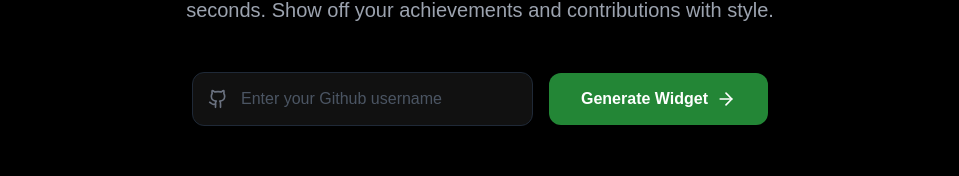
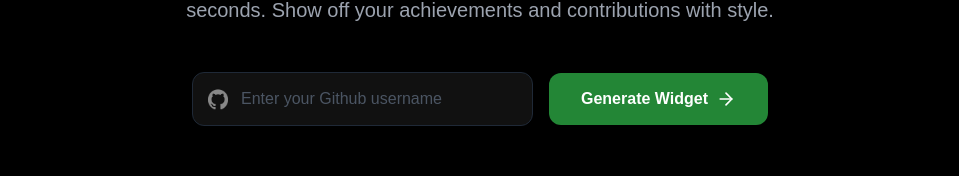
Before and after one commit to greptileai/profile-widget, a Next.js app: page / in a window 1280 px wide. Shown: the part 340-516 px from the top of the page, without its empty margins (160-1119 px from the left). Built offline with nearby package versions, Linux system fonts and the light colour scheme.

Commit message:
change homepage icon

```diff
--- a/components/home-page.tsx
+++ b/components/home-page.tsx
@@ -4,8 +4,9 @@
 import { useRouter } from 'next/navigation'
 import { motion } from 'framer-motion'
 import Link from 'next/link'
-import { Github, ArrowRight, Zap, PartyPopper, Code } from 'lucide-react'
+import {ArrowRight, Zap, PartyPopper, Code } from 'lucide-react'
 import LoadingSkeleton from '@/components/loading-skeleton'
+import Image from 'next/image'
 
 export default function HomePage() {
   const [username, setUsername] = useState('')
@@ -68,7 +69,14 @@
           className="flex items-center justify-center gap-4 w-full max-w-xl mx-auto mb-16"
         >
           <div className="relative flex-1">
-            <Github className="absolute left-4 top-1/2 -translate-y-1/2 w-5 h-5 text-gray-500" />
+            <div className="relative">
+              <Image
+                src="/assets/github-mark-white.png"
+                alt="GitHub"
+                width={20}
+                height={20}
+                className="absolute left-4 top-1/2 -translate-y-1/2 opacity-50"
+              />
               <input
                 type="text"
                 value={username}
@@ -76,6 +84,7 @@
                 className="w-full pl-12 pr-4 py-3.5 rounded-xl bg-[#111111] border border-gray-800 focus:outline-none focus:border-gray-600 focus:ring-1 focus:ring-gray-600 text-gray-300 placeholder:text-gray-600 transition-colors"
                 placeholder="Enter your Github username"
               />
+            </div>
           </div>
           <motion.button
             type="submit"
```
Lines whose indentation alone changed are shown as unchanged.
